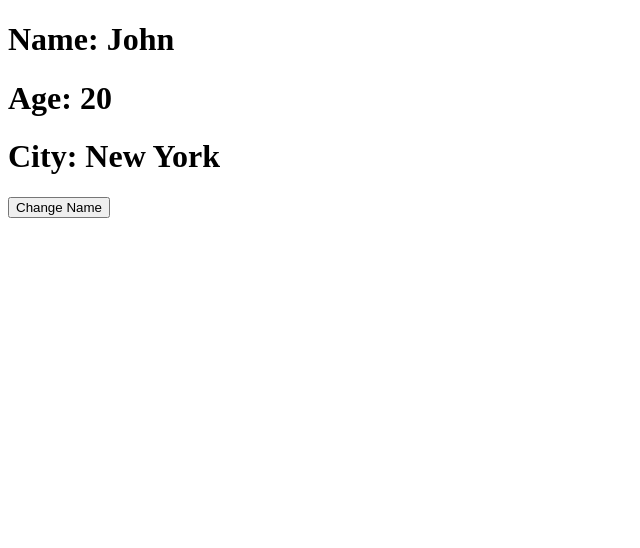
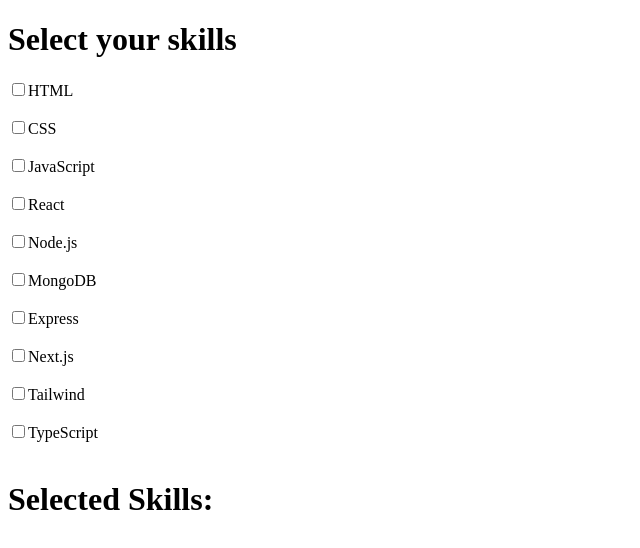
Before and after one commit to saeedali780/learn-react, a React (Vite) app: page / in a window 1280 px wide. Shown: the top 548 px of the page, without its empty margins (0-640 px from the left). Built offline with nearby package versions, Linux system fonts and the light colour scheme.

Commit message:
Handle Checkbox in React

```diff
--- a/src/App.jsx
+++ b/src/App.jsx
@@ -1,16 +1,10 @@
-import React,{useState} from 'react';
-import User from './User';
-
+import React from 'react';
+import Skills from './Skills';
 
 const App = () => {
-  const [user,setUser] = useState({
-    name:'John',
-    age:20,
-    city:'New York'
-  });
   return (
     <div>
-      <User user={user} setUser={setUser}/>
+      <Skills/>
     </div>
   )
 }
--- /dev/null
+++ b/src/Skills.jsx
@@ -0,0 +1,52 @@
+import React,{useState} from 'react';
+
+const Skills = () => {
+    const [skills,setSkills] = useState([]);
+    const handleSkills = (e) => {
+        console.log(e.target.value, e.target.checked);
+        if(e.target.checked){
+            setSkills([...skills, e.target.value])
+        }else{
+            setSkills([...skills.filter((item)=>item!=e.target.value)])
+        }
+    }
+  return (
+    <div>
+        <h1>Select your skills</h1>
+        <input onChange={handleSkills} type="checkbox" id="html" name="skill" value="HTML" />
+        <label htmlFor="html">HTML</label>
+        <br/> <br/>
+        <input onChange={handleSkills}  type="checkbox" id="css" name="skill" value="CSS" />
+        <label htmlFor="css">CSS</label>
+        <br/> <br/>
+        <input onChange={handleSkills}  type="checkbox" id="javascript" name="skill" value="JavaScript" />
+        <label htmlFor="javascript">JavaScript</label>
+        <br/> <br/>
+        <input onChange={handleSkills}  type="checkbox" id="react" name="skill" value="React" />
+        <label htmlFor="react">React</label>
+        <br/> <br/>
+        <input onChange={handleSkills}  type="checkbox" id="nodejs" name="skill" value="Node.js" />
+        <label htmlFor="nodejs">Node.js</label>
+        <br/> <br/>
+        <input onChange={handleSkills}  type="checkbox" id="mongodb" name="skill" value="MongoDB" />
+        <label htmlFor="mongodb">MongoDB</label>
+        <br/> <br/>
+        <input onChange={handleSkills}  type="checkbox" id="express" name="skill" value="Express" />
+        <label htmlFor="express">Express</label>
+        <br/> <br/>
+        <input onChange={handleSkills}  type="checkbox" id="nextjs" name="skill" value="Next.js" />
+        <label htmlFor="nextjs">Next.js</label>
+        <br/> <br/>
+        <input onChange={handleSkills}  type="checkbox" id="tailwind" name="skill" value="Tailwind" />
+        <label htmlFor="tailwind">Tailwind</label>
+        <br/> <br/>
+        <input onChange={handleSkills}  type="checkbox" id="typescript" name="skill" value="TypeScript" />
+        <label htmlFor="typescript">TypeScript</label>
+        <br/> <br/>
+
+        <h1>Selected Skills: {skills.toString()}</h1>
+    </div>
+  )
+}
+
+export default Skills
--- a/src/User.jsx
+++ /dev/null
@@ -1,14 +0,0 @@
-import React from 'react';
-
-const User = ({user,setUser}) => {
-  return (
-    <div>
-        <h1>Name: {user.name}</h1>
-        <h1>Age: {user.age}</h1>
-        <h1>City: {user.city}</h1>
-        <button onClick={() => setUser({...user,name:'Jane'})}>Change Name</button>
-    </div>
-  )
-}
-
-export default User
```
